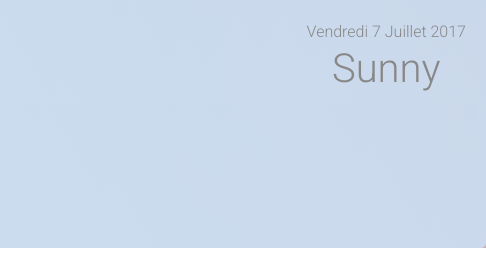
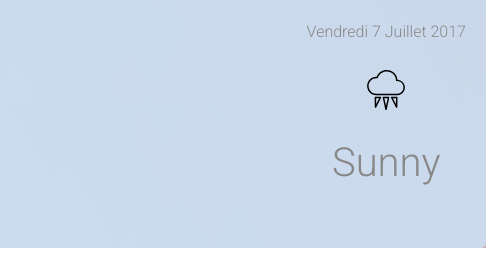
Before and after one commit to ngie-mp/moodify_front, a website: page home.html in a window 1280 px wide. Shown: the part 152-432 px from the top of the page, 794-1280 px from the left. Drawn offline with nearby package versions, Linux system fonts and the light colour scheme; no server answers; a script that the page names is missing; some icons are missing.

Commit message:
Add icon to summary condition

```diff
--- a/css/app.scss
+++ b/css/app.scss
@@ -265,7 +265,10 @@ nav
 			margin: 4px 0;
 			font-weight: 100;
 		}
-
+		.icons-size {
+			width: 40px;
+			padding: 25px 0;
+		}
 		#summary
 		{
 			font-weight: 300;
--- a/home.html
+++ b/home.html
@@ -56,7 +56,10 @@
 									document.write(tab_jour[ladate.getDay()]+" "+ladate.getDate()+" "+(tab_mois[ladate.getMonth()])+" "+ladate.getFullYear()+"<BR>");
 									</script>
 								</div>
-	      				<div id="summary">Sunny</div>
+									<img src="css/icons/cloud-1.svg" class="icons-size"/>
+	      				<div id="summary">
+									Sunny
+								</div>
 	      			</div>
 
 	      		</div>
```
Also changed, not shown: css/app.css, 1 other file.
